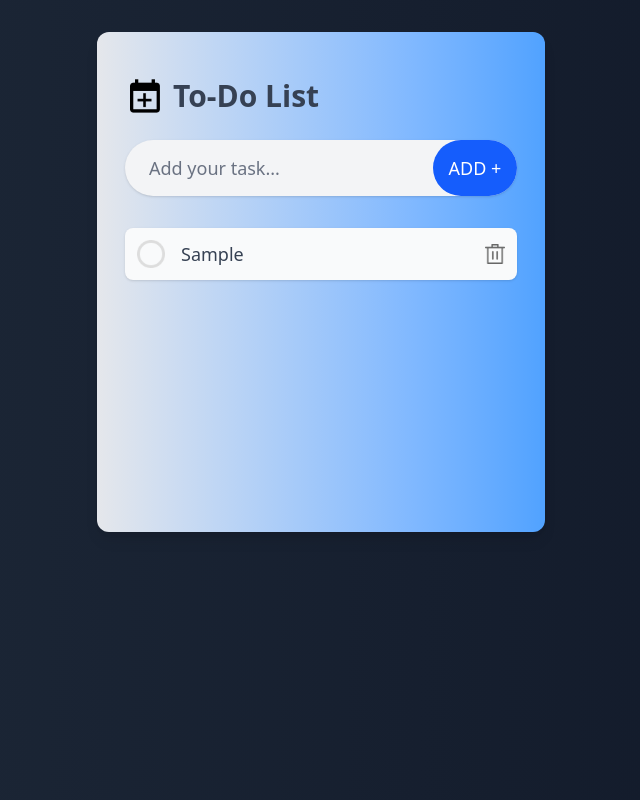
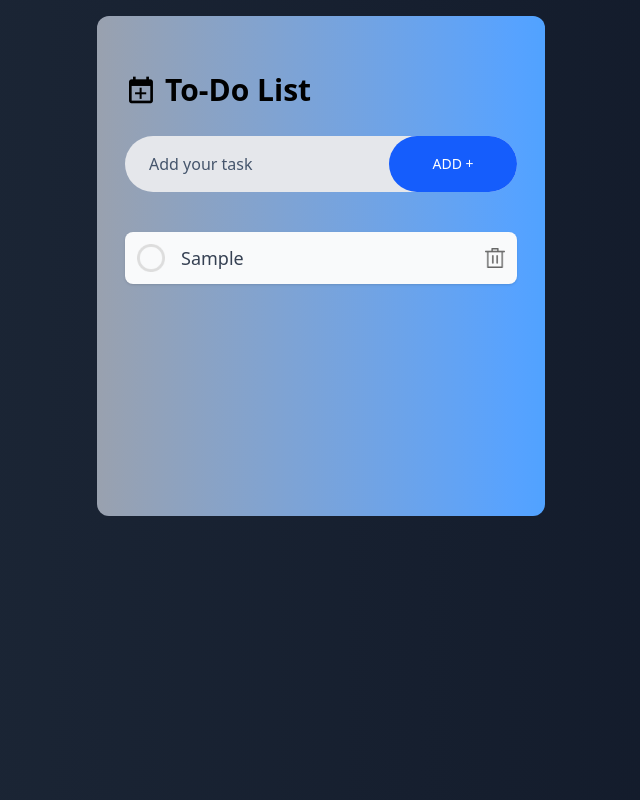
Before and after one commit to Yasintha8/todo-app, a React (Vite) app: page / in a window 1280 px wide. Both pictures are taken after typing "Sample" into the empty fields and a click on the button "ADD +". Shown: the whole page, without its empty margins (319-959 px from the left). Built offline with nearby package versions, Linux system fonts and the light colour scheme.

Commit message:
Update styles

```diff
--- a/src/components/Todo.jsx
+++ b/src/components/Todo.jsx
@@ -1,86 +1,88 @@
-import React, { useEffect, useRef, useState } from "react";
-import todo_icon from "../assets/todo_icon.png";
-import TodoItems from "./TodoItems";
+import React, { useEffect, useRef, useState } from 'react'
+import todo_icon from '../assets/todo_icon.png'
+import TodoItems from './TodoItems'
 
 const Todo = () => {
-  const [todoList, setTodoList] = useState(
-    localStorage.getItem("todos") ? JSON.parse(localStorage.getItem("todos")) : []
-  );
+
+  const [todoList, setTodoList] = useState(localStorage.getItem('todos') ? JSON.parse(localStorage.getItem('todos')) : []);
 
     const inputRef = useRef();
+    const add = () => {
+        const inputText = inputRef.current.value.trim();   //remove extra space when user type in text
 
-  const add = () => {
-    const inputText = inputRef.current.value.trim();
+        //if the empty add
+        if(inputText === '') {
+            return null;
+         }
 
-    if (inputText === "") return;
 
         const newTodo = {
             id: Date.now(),
             text: inputText,
             isComplete: false,
+        }
+        setTodoList((prev)=>[...prev, newTodo]);
+        inputRef.current.value = '';
+    }
+
+const deleteTodo = (id) => {
+   setTodoList((prvTodos) => {
+    return prvTodos.filter((todo) => todo.id !== id);
+   })
+}
+
+// -----isComplete-----
+const toggle = (id) => {
+  setTodoList((prevTodos) => {
+   return prevTodos.map((todo) => {
+     if (todo.id === id) {
+       return { ...todo, isComplete: !todo.isComplete };
+     }
+     return todo;
+   });
+  });
 };
 
-    setTodoList((prev) => [...prev, newTodo]);
-    inputRef.current.value = "";
-  };
-
-  const deleteTodo = (id) => {
-    setTodoList((prevTodos) => prevTodos.filter((todo) => todo.id !== id));
-  };
-
-  const toggle = (id) => {
-    setTodoList((prevTodos) =>
-      prevTodos.map((todo) =>
-        todo.id === id ? { ...todo, isComplete: !todo.isComplete } : todo
-      )
-    );
-  };
 
 useEffect(() => {
-    localStorage.setItem("todos", JSON.stringify(todoList));
-  }, [todoList]);
+  //store data in browser
+  localStorage.setItem('todos', JSON.stringify(todoList));
+}, [todoList])
+
 
   return (
-    <div className="flex flex-col items-center p-4">
-      <div className="bg-gradient-to-r from-gray-200 to-blue-400 w-11/12 max-w-md flex flex-col p-7 min-h-[500px] rounded-xl shadow-lg ">
-        {/* ------------Title------------- */}
-        <div className="flex items-center mt-4 gap-2">
-          <img className="w-10" src={todo_icon} alt="todo icon" />
-          <h1 className="text-3xl font-bold text-gray-700">To-Do List</h1>
+    <div className='bg-gradient-to-r from-gray-400 to-blue-400 place-self-center w-11/12 max-w-md flex flex-col p-7 min-h-[500px] rounded-xl'>
+
+    {/* ------------tittle------------- */}
+
+    <div className='flex items-center mt-7 gap-2'>
+        <img className='w-8'src={todo_icon} alt="" />
+        <h1 className='text-black text-3xl font-semibold'>To-Do List</h1>
     </div>
 
-        {/* ------------Input Box------------- */}
-        <div className="flex items-center my-6 bg-gray-100 rounded-full shadow-sm">
-          <input
-            ref={inputRef}
-            className="bg-transparent border-0 outline-none flex-1 h-14 pl-6 pr-2 text-lg text-gray-700 placeholder:text-gray-500"
-            type="text"
-            placeholder="Add your task..."
-          />
+     {/* ------------input box------------- */}
+     <div className='flex items-center my-7 bg-gray-200 rounded-full'>
+        <input ref={inputRef} className='bg-transparent border-0 outline-none flex-1 h-14 pl-6 pr-2 placeholder:text-slate-600 text-black' type="text" placeholder='Add your task'/>
         <button
         onClick={add}
-             className="border-none rounded-full bg-blue-600 w-32 h-14 text-white text-lg font-medium transition-all duration-300 hover:bg-blue-700 active:scale-95 ml-4"
+        className="border-none rounded-full bg-blue-600 w-32 h-14 text-white text-sm font-medium cursor-pointer"
             >
             ADD +
           </button>
+
      </div>
 
-        {/* ------------Todo List------------- */}
-        <div className="mt-2 space-y-3">
-          {todoList.map((item) => (
-            <TodoItems
-              key={item.id}
-              text={item.text}
-              id={item.id}
-              isComplete={item.isComplete}
-              deleteTodo={deleteTodo}
-              toggle={toggle}
-            />
-          ))}
+      {/* ------------todo list------------- */}
+
+      <div>
+        {todoList.map((item, index)=>{
+          return<TodoItems key={index} text={item.text} id={item.id} isComplete={item.isComplete} deleteTodo={deleteTodo} toggle={toggle}/>
+        })}
+
       </div>
+
     </div>
-    </div>
-  );
-};
+  )
+}
 
-export default Todo;
+export default Todo
--- a/src/components/TodoItems.jsx
+++ b/src/components/TodoItems.jsx
@@ -5,7 +5,7 @@ import delete_icon from "../assets/delete.png";
 
 const TodoItems = ({ text, id, isComplete, deleteTodo, toggle }) => {
   return (
-    <div className="flex items-center justify-between bg-gray-50 p-3 rounded-lg shadow-sm transition-all duration-300 hover:shadow-md">
+    <div className="flex items-center my-3 gap-2 bg-gray-50 p-3 rounded-lg shadow-sm transition-all duration-300 hover:shadow-md">
       <div
         onClick={() => toggle(id)}
         className="flex items-center cursor-pointer flex-1"
```
Lines whose indentation alone changed are shown as unchanged.
